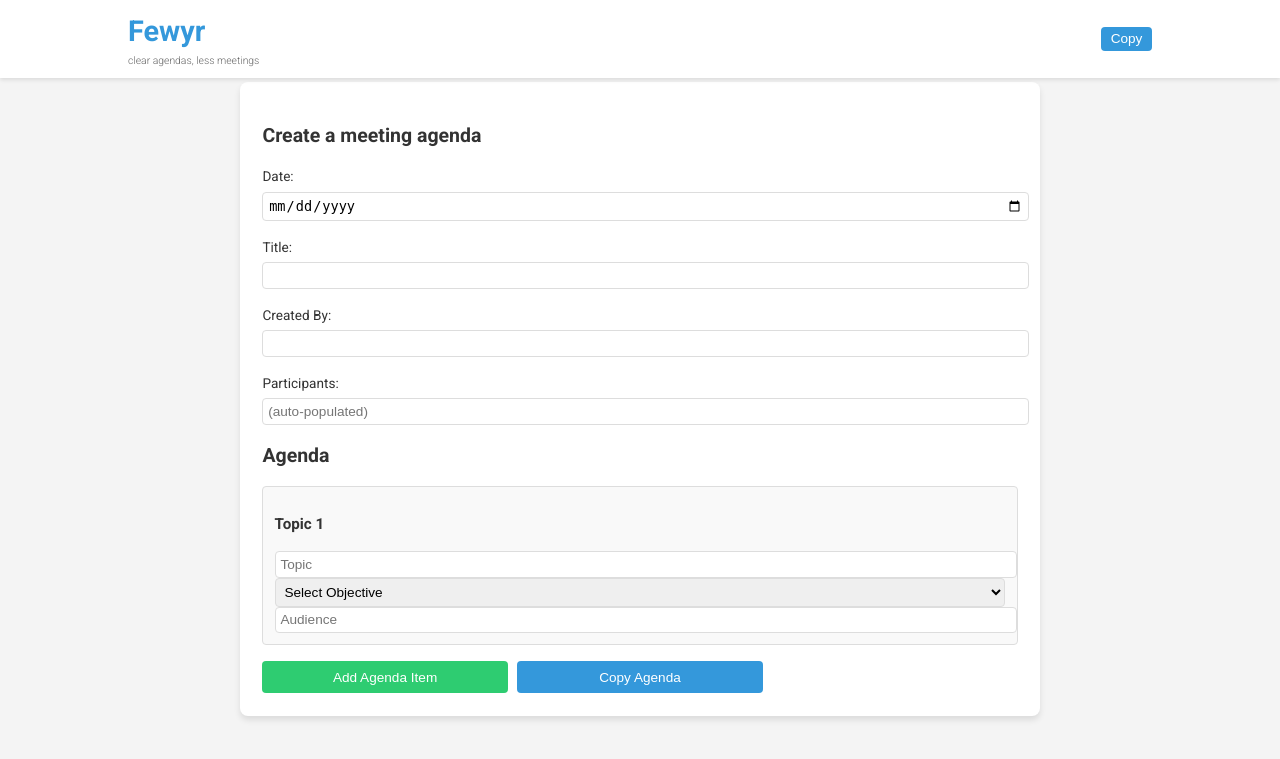
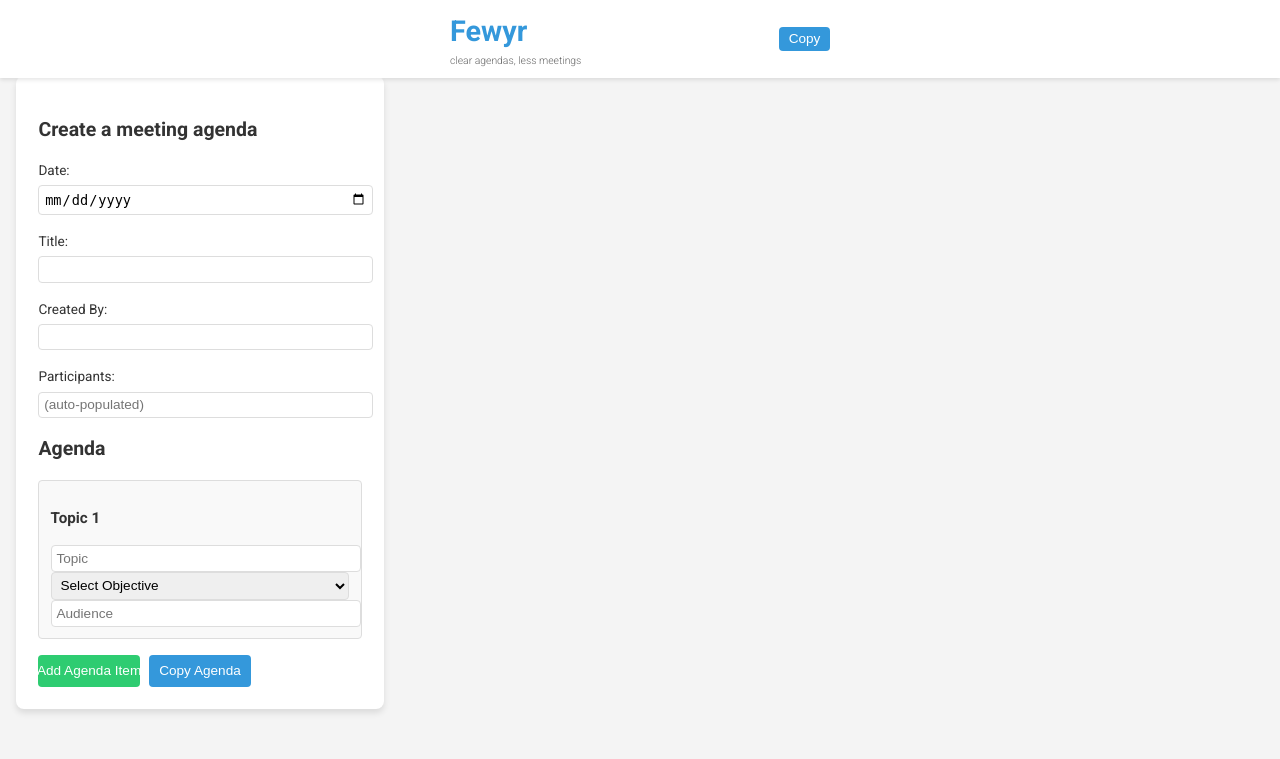
Before and after one commit to VinceStaL/Fewyr-Chrome-Extension, a PHP site: page / in a window 1280 px wide. Shown: the top 759 px of the page. Run offline with PHP 8.4, Linux system fonts and the light colour scheme.

Commit message:
sidebar works

```diff
--- a/background.js
+++ b/background.js
@@ -7,6 +7,12 @@ chrome.runtime.onInstalled.addListener((details) => {
     } else if (details.reason === 'update') {
         console.log('Fewyr Extension updated');
     }
+});
+
+// Handle extension icon click
+chrome.action.onClicked.addListener((tab) => {
+    // Open the side panel when the extension icon is clicked
+    chrome.sidePanel.open({ windowId: tab.windowId });
 });
 
 // Listen for messages from the popup
--- a/styles.css
+++ b/styles.css
@@ -16,6 +16,9 @@ body {
     color: var(--text-color);
     padding-top: 60px;
     font-size: 13px;
+    width: 100%;
+    min-width: 300px;
+    max-width: 400px;
 }
 
 .sticky-header {
@@ -29,8 +32,8 @@ body {
 }
 
 .header-content {
-    width: 80%;
-    max-width: 1200px;
+    width: 90%;
+    max-width: 380px;
     margin: 0 auto;
     padding: 0.6rem 0;
     display: flex;
@@ -66,8 +69,8 @@ h1 {
 }
 
 main {
-    padding: 1.4rem;
-    max-width: 800px;
+    padding: 1rem;
+    max-width: 380px;
     margin: 0 auto;
 }
 
```
Also changed, not shown: manifest.json.
